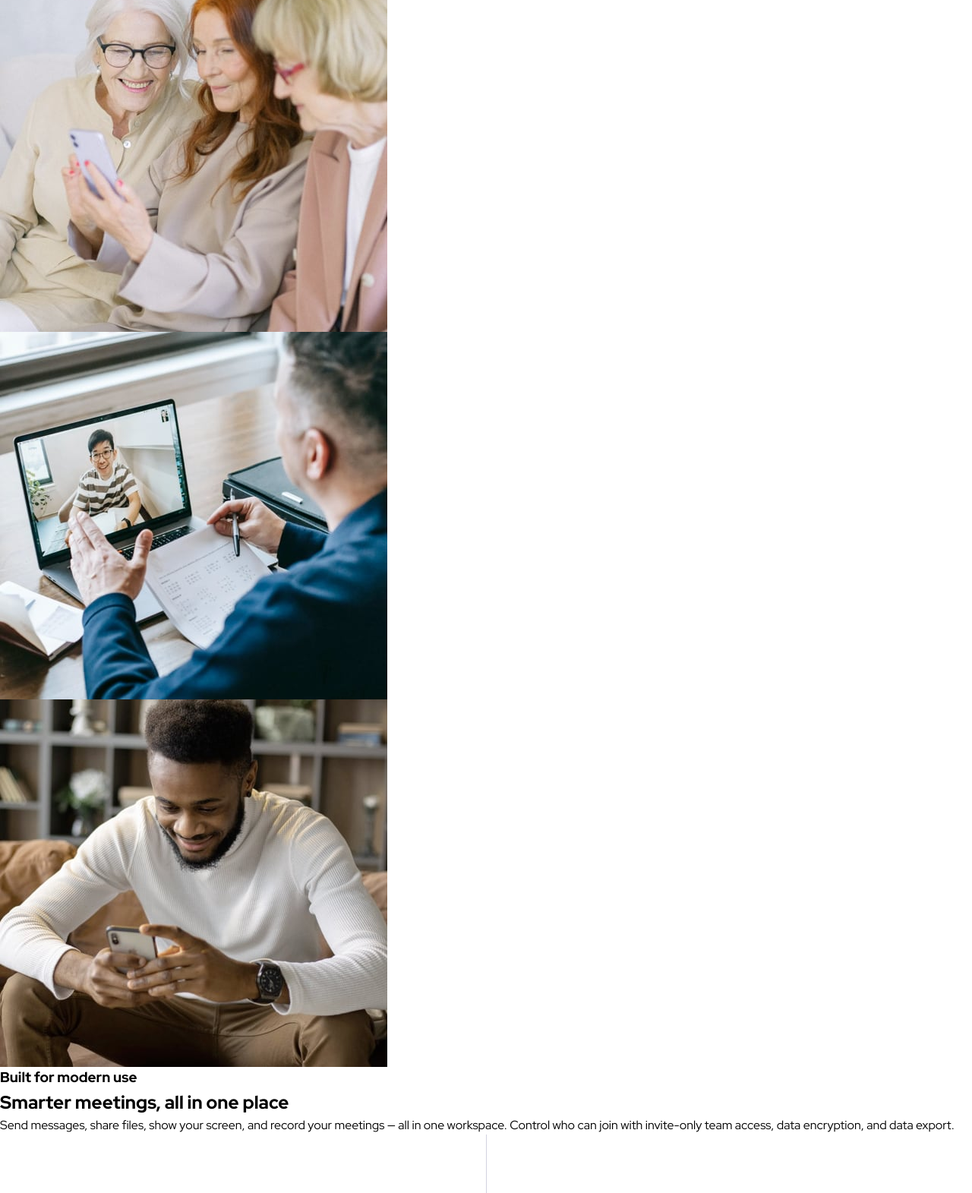
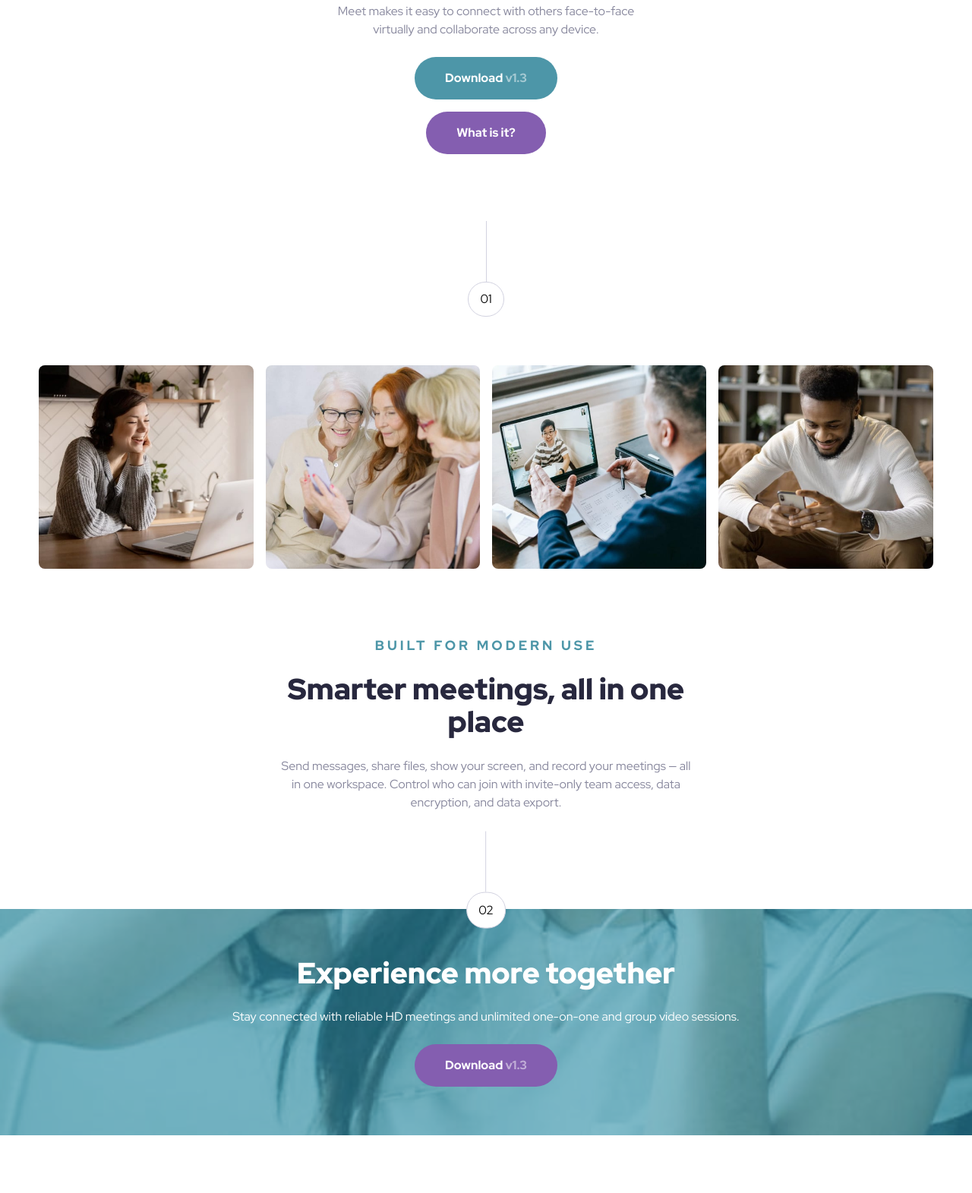
Before and after one commit to fullsnackdevj/Meet-landing-page, a plain HTML site: page index.html in a window 1280 px wide. Shown: the part 799-2370 px from the top of the page at 76% size. After the commit the page ends 2294 px from the top, so only its background shows below. Drawn offline with Linux system fonts and the light colour scheme.

Commit message:
Updated CSS Styles

```diff
--- a/custom.css
+++ b/custom.css
@@ -1,7 +1,7 @@
 :root {
   /* colors */
 
-  --clr-cyan-600: hsl(192, 37%, 48%);
+  --clr-cyan-600: hsla(192, 37%, 48%);
   --clr-cyan-300: hsl(192, 90%, 77%);
 
   --clr-purple-600: hsl(268, 34%, 53%);
@@ -64,8 +64,3 @@
   --fw-bold: 800;
   --fw-regular: 400;
 }
-
-h1 {
-  font-size: var(--preset-1-font-size);
-  line-height: var(--preset-1-line-height);
-}
--- /dev/null
+++ b/global.css
@@ -0,0 +1,53 @@
+typography h1,
+h2:not(footer h2),
+h3 {
+  color: var(--clr-slate-900);
+}
+
+p:not(footer p) {
+  color: var(--clr-slate-600);
+  font-weight: var(--fw-regular);
+}
+
+h1,
+h2,
+h3 {
+  font-weight: 900;
+}
+
+h1 {
+  font-size: var(--preset-1-font-size);
+  line-height: var(--preset-1-line-height);
+}
+
+h2 {
+  font-size: var(--preset-2-font-size);
+  line-height: var(--preset-2-line-height);
+}
+
+h3 {
+  font-size: var(--preset-4-font-size);
+  line-height: var(--preset-4-line-height);
+}
+
+/* buttons */
+
+.btn {
+  padding: 16px 40px;
+  border-radius: 50px;
+  color: var(--clr-white);
+  text-decoration: none;
+  font-weight: var(--fw-bold);
+}
+
+.btn span {
+  opacity: 0.5;
+}
+
+.btn-cyan {
+  background-color: var(--clr-cyan-600);
+}
+
+.btn-purple {
+  background-color: var(--clr-purple-600);
+}
--- /dev/null
+++ b/hero.css
@@ -0,0 +1,23 @@
+.hero {
+  display: flex;
+  flex-direction: column;
+  text-align: center;
+  gap: 24px;
+}
+
+.hero .texts {
+  display: flex;
+  flex-direction: column;
+  max-width: 448.3px;
+  gap: 1.5rem;
+  padding-inline: 24px;
+  margin: 0 auto;
+}
+
+.btn-grp {
+  display: flex;
+  flex-direction: column;
+  align-items: center;
+  justify-content: center;
+  gap: 1rem;
+}
--- a/index.html
+++ b/index.html
@@ -14,6 +14,7 @@
   </head>
 
   <body>
+    <div class="wrapper">
       <!-- Header Section -->
       <header>
         <img src="/assets/logo.svg" alt="Meet logo" />
@@ -22,8 +23,15 @@
       <main>
         <!-- Hero Section -->
         <section class="hero">
+          <img
+            class="hero-img-full"
+            src="/assets/tablet/image-hero.png"
+            alt=""
+          />
+
           <div class="img-left">
             <img
+              class="hero-img-half"
               src="/assets/desktop/image-hero-left.png"
               alt="Decorative element left"
             />
@@ -32,17 +40,19 @@
           <div class="texts">
             <h1>Group Chat for Everyone</h1>
             <p>
-            Meet makes it easy to connect with others face-to-face virtually and
-            collaborate across any device.
+              Meet makes it easy to connect with others face-to-face virtually
+              and collaborate across any device.
             </p>
+
             <div class="btn-grp">
-            <a class="btn" href="#">Download v1.3</a>
-            <a class="btn" href="#">What is it?</a>
+              <a class="btn btn-cyan" href="#">Download <span>v1.3</span></a>
+              <a class="btn btn-purple" href="#">What is it?</a>
             </div>
           </div>
 
           <div class="img-right">
             <img
+              class="hero-img-half"
               src="/assets/desktop/image-hero-right.png"
               alt="Decorative element right"
             />
@@ -50,8 +60,8 @@
         </section>
 
         <!-- Features Section -->
-      <section>
-        <div class="divider">
+        <section class="feature">
+          <div class="divider divider-feature">
             <div class="vertical-line"></div>
             <span>01</span>
           </div>
@@ -69,7 +79,10 @@
               src="/assets/desktop/image-men-in-meeting.jpg"
               alt="Men in a meeting"
             />
-          <img src="/assets/desktop/image-man-texting.jpg" alt="Man texting" />
+            <img
+              src="/assets/desktop/image-man-texting.jpg"
+              alt="Man texting"
+            />
           </div>
 
           <div class="feature-description">
@@ -86,7 +99,7 @@
 
       <!-- Footer Section -->
       <footer>
-      <div class="divider">
+        <div class="divider divider-footer">
           <div class="vertical-line"></div>
           <span>02</span>
         </div>
@@ -94,11 +107,12 @@
         <div class="footer-content">
           <h2>Experience more together</h2>
           <p>
-          Stay connected with reliable HD meetings and unlimited one-on-one and
-          group video sessions.
+            Stay connected with reliable HD meetings and unlimited one-on-one
+            and group video sessions.
           </p>
-        <a class="btn" href="#">Download v1.3</a>
+          <a class="btn btn-purple" href="#">Download <span>v1.3</span></a>
         </div>
       </footer>
+    </div>
   </body>
 </html>
--- a/style.css
+++ b/style.css
@@ -1,6 +1,27 @@
 @import url(/boilerplate.css);
 @import url(/font.css);
 @import url(/custom.css);
+@import url(/global.css);
+@import url(/hero.css);
+
+.wrapper > :not(footer) {
+  max-width: 1440px;
+  margin: 0 auto;
+}
+
+header {
+  display: flex;
+  justify-content: center;
+  padding-top: 2rem;
+}
+
+main {
+  padding-top: 4rem;
+}
+
+main > :not(.hero) {
+  padding-inline: clamp(32px, 4vw, 80px);
+}
 
 .divider {
   display: flex;
@@ -9,19 +30,156 @@
   align-items: center;
 }
 
+.divider .vertical-line {
+  background-color: var(--clr-slate-300);
+  width: 1px;
+  height: 80px;
+  display: block;
+}
+
 .divider span {
   border: 0.5px solid var(--clr-slate-300);
   border-radius: 50px;
+  padding: 11px 15px;
+  background-color: var(--clr-white);
+}
+
+.divider-feature span {
   padding: 10px 15px;
 }
 
-.vertical-line {
-  width: 1px; /* Thickness of the line */
-  height: 80px; /* Length of the line */
-  background-color: var(--clr-slate-300);
+.divider-footer {
+  position: absolute;
+  left: 50%;
+  transform: translate(-50%, -80%);
 }
 
-.img-left,
-.img-right {
-  display: none;
+/* features section */
+
+.feature {
+  display: grid;
+  grid-template-columns: 1fr;
+  gap: 64px;
+  margin-block: 64px;
 }
+
+/* gallery */
+
+.gallery {
+  display: grid;
+  grid-template-columns: 1fr 1fr;
+  gap: 1rem;
+}
+
+.gallery img {
+  border-radius: 8px;
+}
+
+/* description */
+
+.feature-description {
+  display: flex;
+  flex-direction: column;
+  justify-content: center;
+  align-items: center;
+  text-align: center;
+  gap: 1.5rem;
+  max-width: 554px;
+  margin: 24px auto 64px auto;
+}
+
+.feature-description h3 {
+  color: var(--clr-cyan-600);
+  text-transform: uppercase;
+  font-weight: var(--fw-bold);
+  letter-spacing: 4px;
+}
+
+/* .footer-content {
+  padding: 4rem 2rem;
+  background-image: url("/assets/mobile/image-footer.jpg");
+  background-position: center;
+  background-size: cover;
+  background-repeat: no-repeat;
+} */
+
+/* shorthand */
+
+footer {
+  position: relative;
+}
+
+.footer-content {
+  padding: 4rem 2rem;
+  background: var(--clr-cyan-600) url(/assets/mobile/image-footer.jpg) center /
+    cover no-repeat;
+  background-blend-mode: soft-light;
+
+  display: flex;
+  flex-direction: column;
+  align-items: center;
+  justify-content: center;
+  text-align: center;
+  gap: 1.5rem;
+}
+
+.footer-content h2,
+p {
+  color: var(--clr-white);
+}
+
+/* mobile & tablet */
+
+@media (min-width: 320px) {
+  .hero .hero-img-half {
+    display: none;
+  }
+
+  .hero .hero-img-full {
+    display: block;
+  }
+}
+
+@media (min-width: 768px) {
+  .gallery {
+    grid-template-columns: repeat(4, 1fr);
+  }
+
+  .hero .hero-img-half {
+    display: none;
+  }
+
+  .hero .hero-img-full {
+    display: block;
+  }
+}
+
+@media (min-width: 1440px) {
+  .hero .hero-img-full {
+    display: none;
+  }
+  .hero .hero-img-half {
+    display: block;
+  }
+
+  .hero,
+  .btn-grp {
+    flex-direction: row;
+  }
+
+  .hero .texts {
+    max-width: unset;
+  }
+
+  .footer-content {
+    flex-direction: row;
+    align-items: center;
+    justify-content: space-around;
+    gap: 2rem;
+    text-align: left;
+  }
+
+  .footer-content > * {
+    max-width: 400px;
+  }
+}
```
Lines whose indentation alone changed are shown as unchanged.
